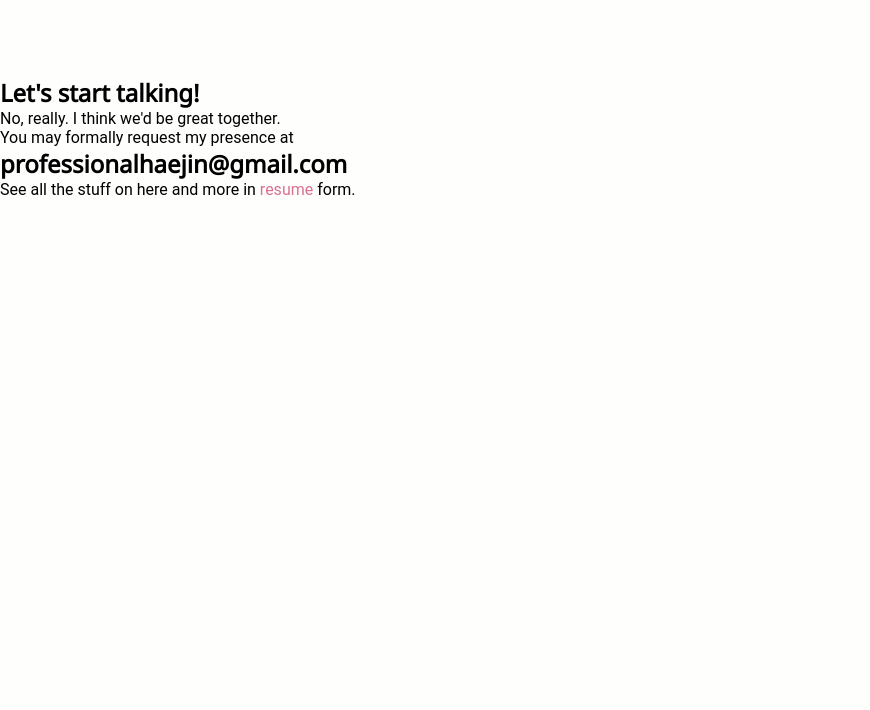
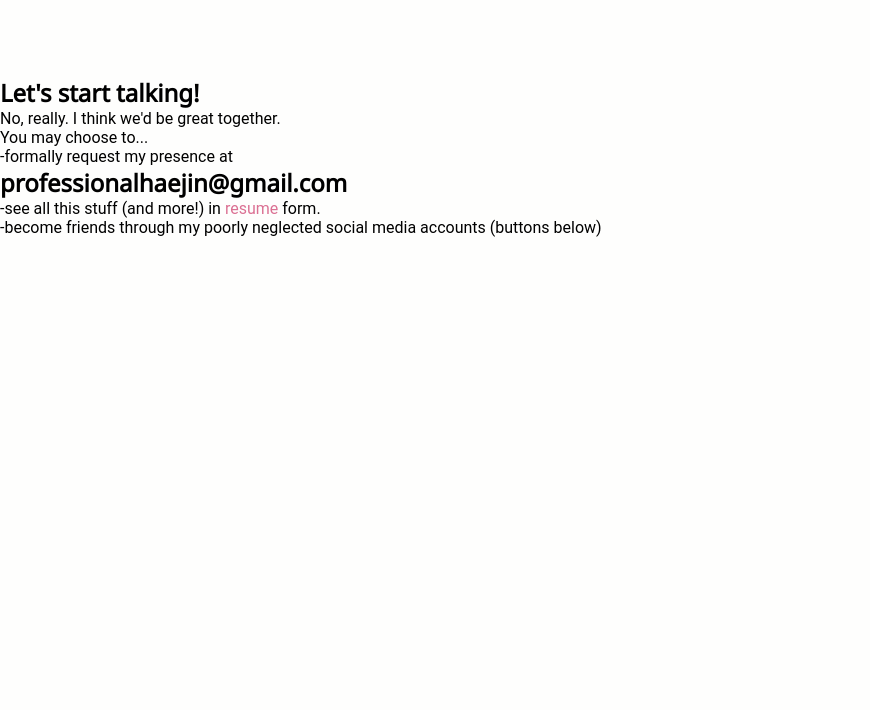
Before and after one commit to haejinjo/helloworld_aws, a website: page views/index.html in a window 1280 px wide. Shown: the part 2420-3130 px from the top of the page, without its empty margins (0-870 px from the left). Drawn offline with nearby package versions, Linux system fonts and the light colour scheme.

Commit message:
reworded footer blurb

```diff
--- a/views/index.html
+++ b/views/index.html
@@ -142,10 +142,13 @@
             <div id="footer-blurb">
                 <h2> Let's start talking! </h2>
                 <p>No, really. I think we'd be great together.</p>
-                <p>You may formally request my presence at</p>
-                <h2>professionalhaejin@gmail.com</h2>
-                <p> See all the stuff on here and more in
+                <p>You may choose to... </p>
+                <p>-formally request my presence at
+                    <h2>professionalhaejin@gmail.com</h2>
+                </p>
+                <p>-see all this stuff (and more!) in
                     <a href="/files/Jo_Haejin_Resume.pdf">resume</a> form.</p>
+                <p>-become friends through my poorly neglected social media accounts (buttons below) </p>
             </div>
             <div id="social-button-wrapper">
                 <a href="https://github.com/haejinjo" class="hvr-wobble-vertical">
```
